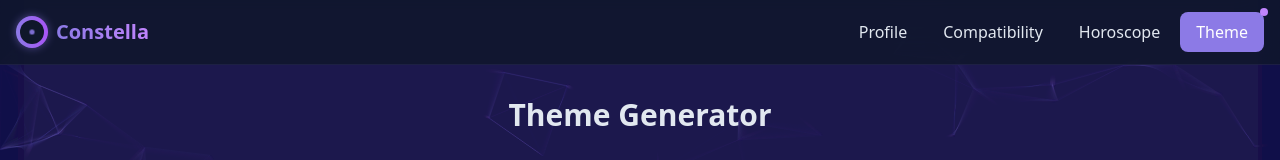
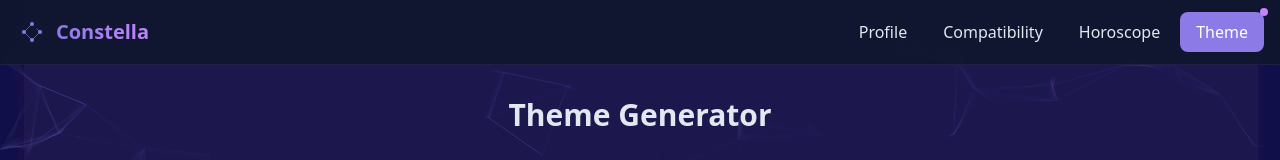
Before and after one commit to AleenaTahir1/Constella, a React (Vite) app: page /Constella/theme in a window 1280 px wide. Shown: the top 160 px of the page. Built offline with nearby package versions, Linux system fonts and the light colour scheme; grey boxes are pictures that could not be loaded.

Commit message:
feat: Update logo to constellation style

```diff
--- a/src/components/layout/Navbar.jsx
+++ b/src/components/layout/Navbar.jsx
@@ -18,23 +18,50 @@ function Navbar() {
           {/* Logo */}
           <Link to="/" className="flex items-center space-x-2">
             <div className="relative w-8 h-8">
-              <div className="absolute inset-0 bg-constellation-accent rounded-full opacity-50 blur-sm" />
-              <div className="absolute inset-0 bg-gradient-to-r from-constellation-accent to-purple-500 rounded-full" />
-              <div className="absolute inset-1 bg-constellation-dark rounded-full" />
-              <div className="absolute inset-0 flex items-center justify-center">
-                <motion.div
-                  className="w-1 h-1 bg-constellation-accent rounded-full"
+              <svg viewBox="0 0 24 24" className="w-full h-full">
+                <g>
+                  {/* Main constellation points */}
+                  <circle cx="12" cy="6" r="1.5" className="fill-constellation-accent" />
+                  <circle cx="6" cy="12" r="1.5" className="fill-constellation-accent" />
+                  <circle cx="18" cy="12" r="1.5" className="fill-constellation-accent" />
+                  <circle cx="12" cy="18" r="1.5" className="fill-constellation-accent" />
+
+                  {/* Connecting lines */}
+                  <motion.path
+                    initial={{ pathLength: 0 }}
+                    animate={{ pathLength: 1 }}
+                    transition={{
+                      duration: 2,
+                      ease: "easeInOut",
+                      repeat: Infinity,
+                      repeatType: "reverse"
+                    }}
+                    d="M12 6L6 12L12 18L18 12L12 6"
+                    className="stroke-constellation-accent"
+                    fill="none"
+                    strokeWidth="0.5"
+                  />
+
+                  {/* Glowing effect */}
+                  <motion.circle
+                    cx="12"
+                    cy="12"
+                    r="8"
+                    className="stroke-constellation-accent/30"
+                    fill="none"
+                    strokeWidth="0.5"
                     animate={{
-                    scale: [1, 1.5, 1],
-                    opacity: [1, 0.8, 1],
+                      scale: [1, 1.2, 1],
+                      opacity: [0.3, 0.1, 0.3]
                     }}
                     transition={{
-                    duration: 2,
+                      duration: 3,
                       repeat: Infinity,
                       ease: "easeInOut"
                     }}
                   />
-              </div>
+                </g>
+              </svg>
             </div>
             <span className="text-xl font-bold bg-gradient-to-r from-constellation-accent to-purple-400 bg-clip-text text-transparent">
               Constella
```
Lines whose indentation alone changed are shown as unchanged.
